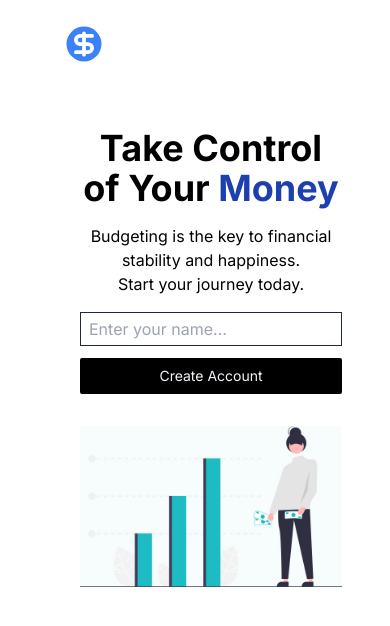
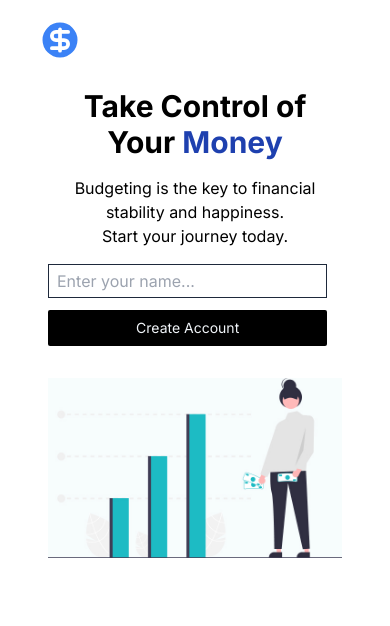
Before and after one commit to arvinbuid/react-budget-app, a React (Vite) app: page / in a window 390 px wide. Shown: the top 626 px of the page. Built offline with nearby package versions, Linux system fonts and the light colour scheme.

Commit message:
Enhancedd some responsive styling in the application.

```diff
--- a/src/components/BudgetItem.jsx
+++ b/src/components/BudgetItem.jsx
@@ -20,7 +20,7 @@ export const BudgetItem = ({budget, showDelete}) => {
           <progress max={amount} value={spent} className='w-full rounded-full custom-progress'>
             {formatPercentage(spent / amount)}
           </progress>
-          <div className='flex justify-between mb-3'>
+          <div className='flex justify-between mb-3 w-full text-sm md:text-lg'>
             <small>{formatCurrency(spent)} spent</small>
             <small>{formatCurrency(amount - spent)} remaining</small>
           </div>
@@ -49,7 +49,7 @@ export const BudgetItem = ({budget, showDelete}) => {
             </Form>
           ) : (
             <Link to={`/budget/${id}`}>
-              <div className='w-full flex justify-center '>
+              <div className='w-full flex justify-center'>
                 <button className='flex items-center gap-2 text-slate-100 px-4 py-2 bg-red-600 hover:bg-red-700 rounded-md'>
                   <span>View Details</span>
                   <BanknotesIcon width={20} className='hidden sm:block' />
--- a/src/components/Intro.jsx
+++ b/src/components/Intro.jsx
@@ -4,10 +4,11 @@ import LoginHero from "../assets/login-hero.jpg";
 
 export const Intro = () => {
   return (
-    <section className='w-full h-full flex flex-col lg:flex-row justify-between items-center px-4 sm:px-6 lg:px-8'>
+    <section className='h-auto lg:h-[80vh] px-4'>
+      <div className='w-full h-full flex flex-col lg:flex-row justify-between items-center px-4 sm:px-6 lg:px-12 '>
         {/* left side - text content */}
         <div className='w-full lg:w-1/2 flex flex-col lg:items-start justify-center lg:pr-8'>
-        <h1 className='text-4xl sm:text-5xl lg:text-6xl font-bold mb-4 text-center lg:text-left'>
+          <h1 className='text-3xl sm:text-5xl lg:text-6xl font-bold mb-4 text-center lg:text-left'>
             Take Control of Your <span className='text-blue-800'>Money</span>
           </h1>
           <p className='text-center lg:text-left'>
@@ -16,7 +17,8 @@ export const Intro = () => {
           <p className='text-center lg:text-left'>Start your journey today.</p>
 
           {/* Form for creating new user */}
-        <Form method='post' className='mt-4 w-full max-w-xs lg:max-w-none lg:w-auto'>
+          <div className='w-[95%] flex justify-center lg:justify-start'>
+            <Form method='post' className='mt-4 w-full max-w-xs lg:max-w-none lg:w-auto '>
               <div className='flex flex-col gap-3 items-center lg:items-start'>
                 <input
                   type='text'
@@ -41,9 +43,11 @@ export const Intro = () => {
               </div>
             </Form>
           </div>
+        </div>
 
         {/* Right Side: Image */}
         <img src={LoginHero} alt='Login Hero' className='w-full lg:w-1/2 h-auto mt-8 lg:mt-0' />
+      </div>
     </section>
   );
 };
--- a/src/components/Nav.jsx
+++ b/src/components/Nav.jsx
@@ -6,7 +6,7 @@ import {CurrencyDollarIcon, TrashIcon} from "@heroicons/react/16/solid";
 
 export const Nav = ({userName}) => {
   return (
-    <nav className='w-screen h-[4rem] px-[64px] pt-[24px] 2xs:mb-10 flex items-center '>
+    <nav className='w-screen h-[4rem] px-10 pt-4 flex items-center'>
       <div className='flex items-center w-[100%] justify-between'>
         <NavLink to='/'>
           <div className='flex items-center'>
--- a/src/layouts/Main.jsx
+++ b/src/layouts/Main.jsx
@@ -18,13 +18,11 @@ export const Main = () => {
   const {userName} = useLoaderData();
 
   return (
-    <section className='w-screen h-screen overflow-x-hidden'>
-      <main className='flex flex-col justify-center items-center px-4'>
-        <Nav userName={userName} />
-        <ToastContainer />
-        <Outlet />
-        {/* <Footer /> */}
-      </main>
-    </section>
+    <main>
+      <Nav userName={userName} />
+      <ToastContainer />
+      <Outlet />
+      {/* <Footer /> */}
+    </main>
   );
 };
--- a/src/pages/BudgetPage.jsx
+++ b/src/pages/BudgetPage.jsx
@@ -69,7 +69,7 @@ export const BudgetPage = () => {
 
   return (
     <div className='w-full flex justify-center'>
-      <div className='flex flex-col w-full max-w-4xl rounded-lg p-4 sm:p-6 lg:p-8'>
+      <div className='flex flex-col w-full max-w-4xl rounded-lg px-4'>
         <h1 className='text-3xl sm:text-4xl font-bold text-blue-600 mb-12'>
           {budget.name}
           <span className='text-3xl sm:text-4xl font-bold text-black'> Overview</span>
--- a/src/pages/Dashboard.jsx
+++ b/src/pages/Dashboard.jsx
@@ -80,7 +80,7 @@ export const Dashboard = () => {
   const {userName, budgets, expenses} = useLoaderData();
 
   return (
-    <div className='w-screen h-auto px-12 m-auto'>
+    <div className='w-screen h-auto px-4'>
       <div className='w-full mt-[24px]'>
         {userName ? (
           <div className='w-[90%] flex flex-col m-auto'>
```
Lines whose indentation alone changed are shown as unchanged.
